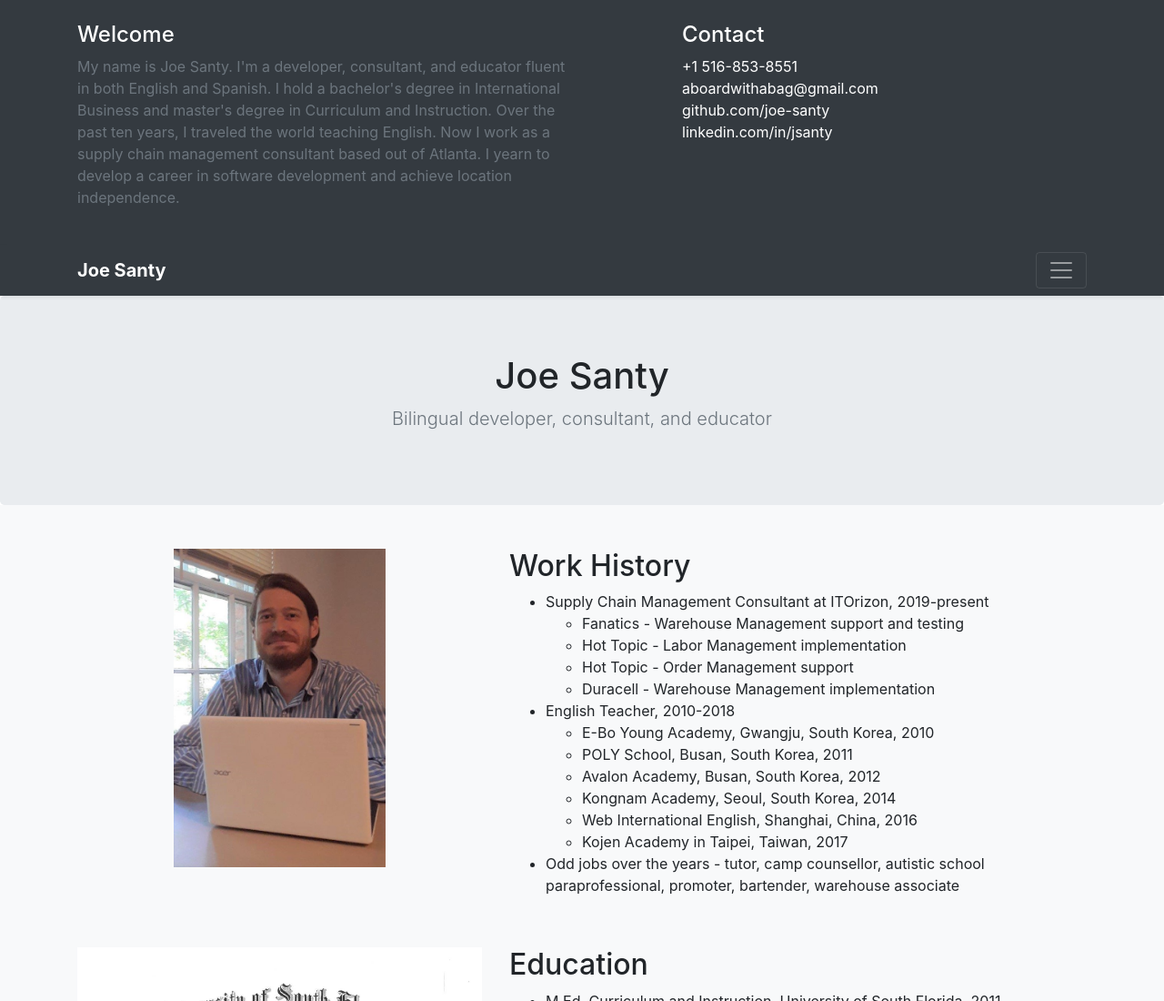
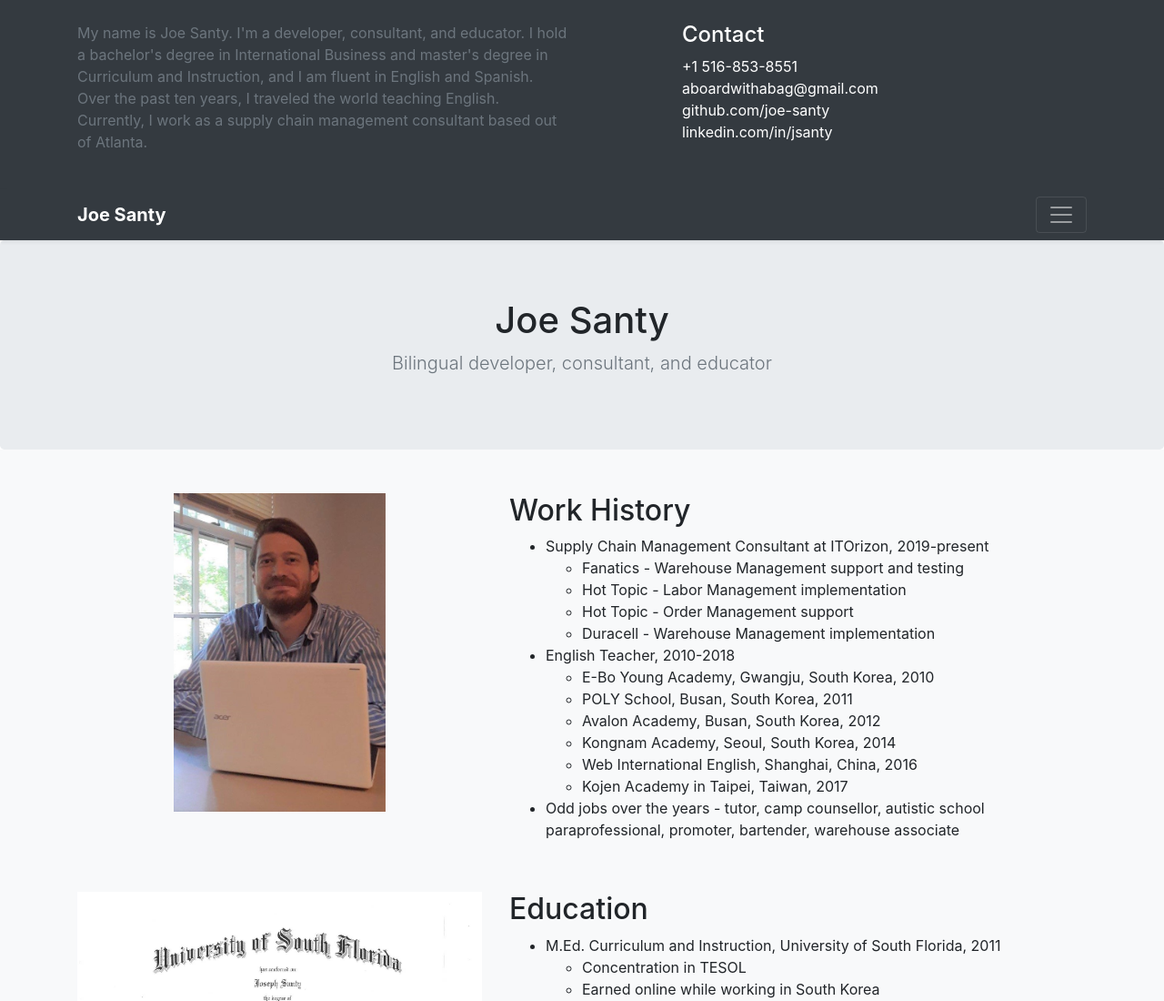
Before and after one commit to joe-santy/joe, a website: page public/index.html in a window 1280 px wide. Shown: the top 1100 px of the page at 91% size. Drawn offline with nearby package versions, Linux system fonts and the light colour scheme.

Commit message:
Update index.html

```diff
--- a/public/index.html
+++ b/public/index.html
@@ -42,12 +42,11 @@
   </head>
   <body>
     <header>
-      <div class="bg-dark" id="navbarHeader" style="">
+      <div class="bg-dark" id="navbarHeader">
         <div class="container">
           <div class="row">
             <div class="col-sm-8 col-md-6 py-4">
-              <h4 class="text-white">Welcome</h4>
-              <p class="text-muted">My name is Joe Santy.  I'm a developer, consultant, and educator fluent in both English and Spanish.  I hold a bachelor's degree in International Business and master's degree in Curriculum and Instruction.  Over the past ten years, I traveled the world teaching English.  Now I work as a supply chain management consultant based out of Atlanta.  I yearn to develop a career in software development and achieve location independence.</p>
+              <p class="text-muted">My name is Joe Santy. I'm a developer, consultant, and educator. I hold a bachelor's degree in International Business and master's degree in Curriculum and Instruction, and I am fluent in English and Spanish. Over the past ten years, I traveled the world teaching English. Currently, I work as a supply chain management consultant based out of Atlanta.</p>
             </div>
             <div class="col-sm-4 offset-md-1 py-4">
               <h4 class="text-white">Contact</h4>
```
